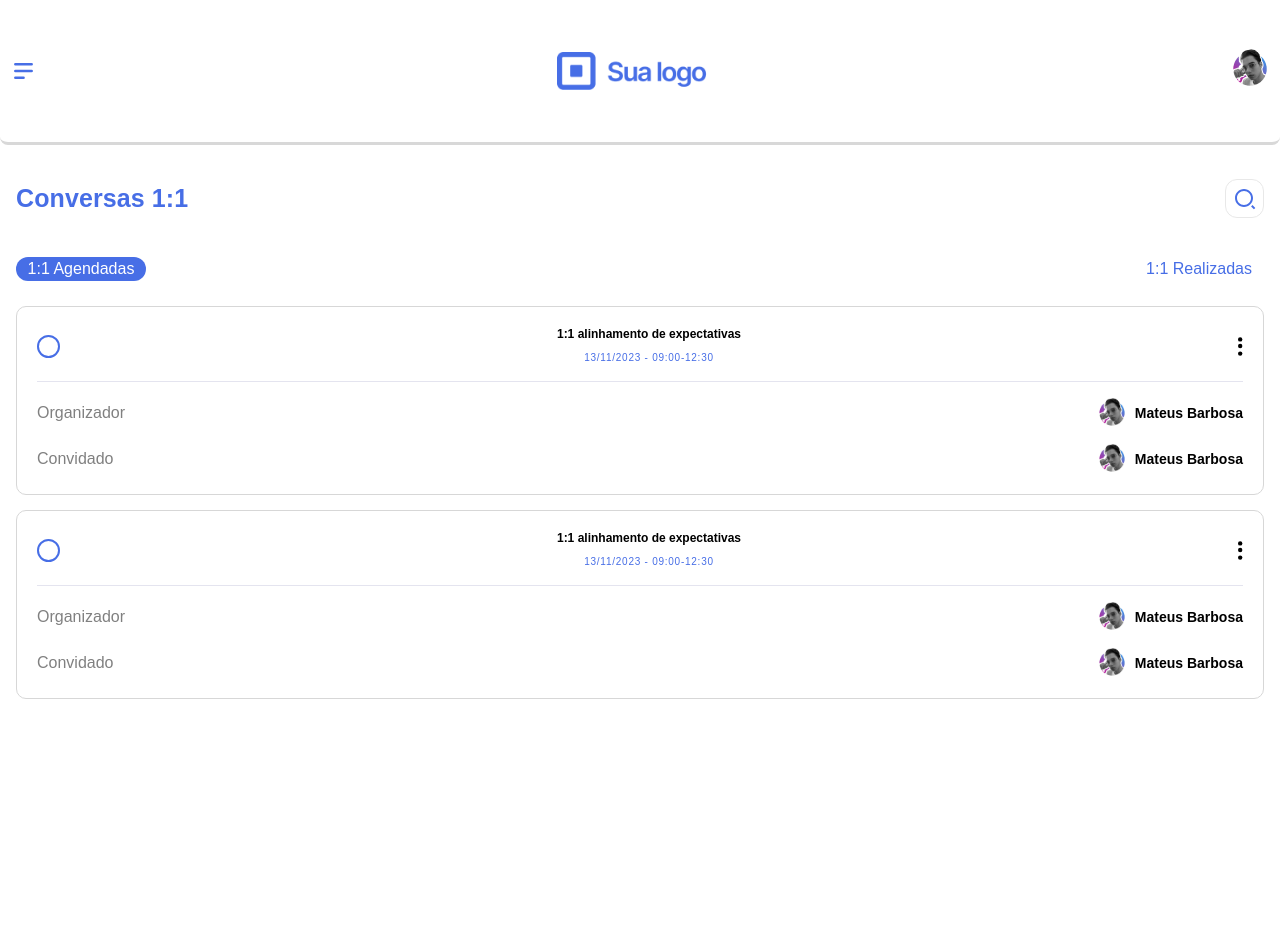
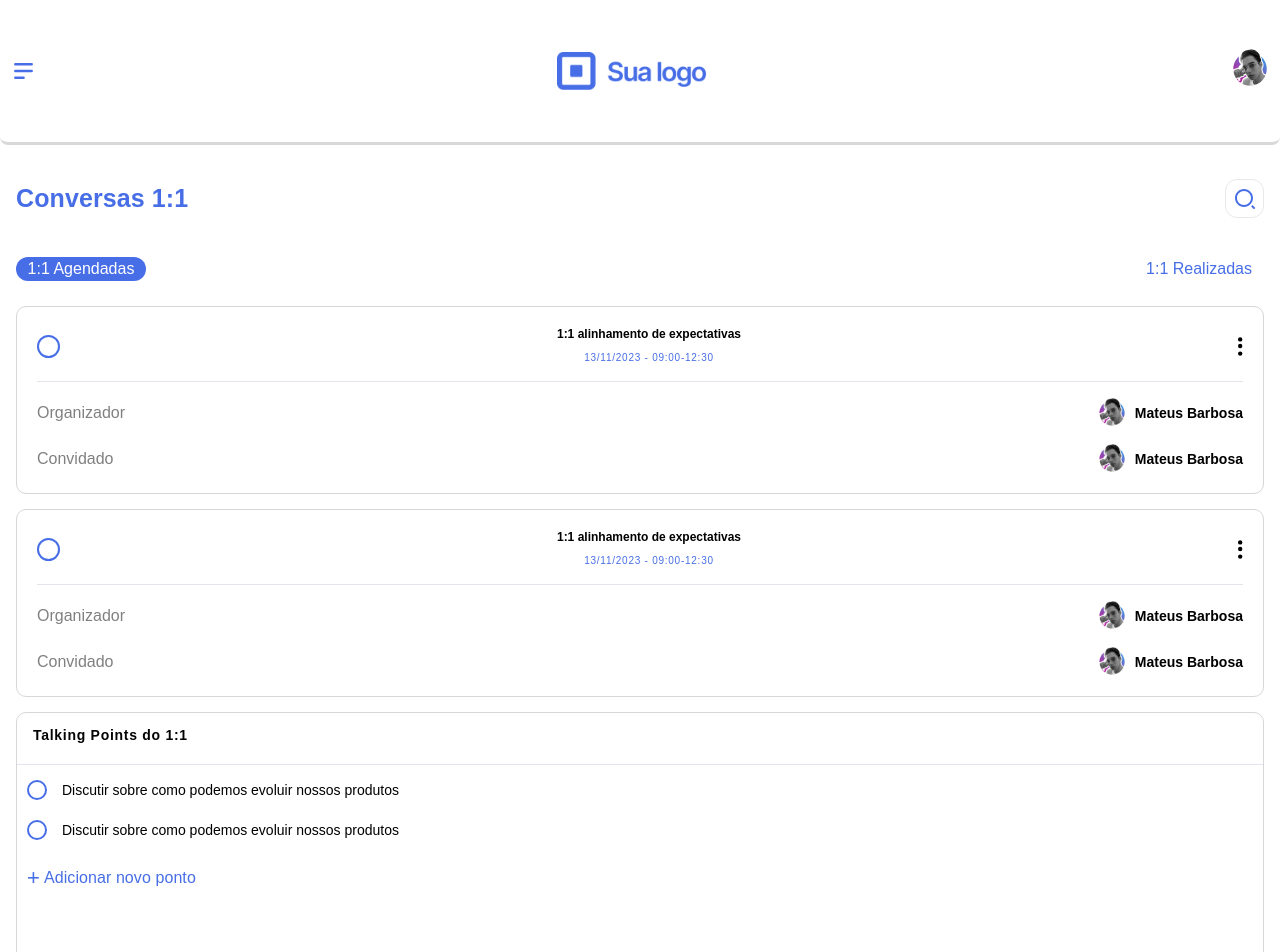
Before and after one commit to joaobuga35/web-fullstack, a React (Vite) app: page /dashboard in a window 1280 px wide. Shown: the top 952 px of the page. Before the commit the page ends 800 px from the top, so only its background shows below. Built offline with nearby package versions, Linux system fonts and the light colour scheme.

Commit message:
feat: add card talking points

```diff
--- a/src/components/Cards/CardTalk/index.jsx
+++ b/src/components/Cards/CardTalk/index.jsx
@@ -0,0 +1,49 @@
+import { RadioButton, RadioInput } from "../../../styles/InputRadio/styles";
+import {
+  ButtonAddPoint,
+  DivCardTalk,
+  LiCardTalk,
+  ListCardTalk,
+} from "./styles";
+
+const CardTalk = () => {
+  return (
+    <DivCardTalk>
+      <h2>Talking Points do 1:1</h2>
+
+      <ListCardTalk>
+        <LiCardTalk>
+          <RadioButton sizeInput={"talk"}>
+            <RadioInput
+              sizeInput={"talk"}
+              type="checkbox"
+              name="check"
+              id="check"
+              defaultChecked={false}
+            />
+          </RadioButton>
+          <p>Discutir sobre como podemos evoluir nossos produtos</p>
+        </LiCardTalk>
+
+        <LiCardTalk>
+          <RadioButton sizeInput={"talk"}>
+            <RadioInput
+              sizeInput={"talk"}
+              type="checkbox"
+              name="check"
+              id="check"
+              defaultChecked={false}
+            />
+          </RadioButton>
+          <p>Discutir sobre como podemos evoluir nossos produtos</p>
+        </LiCardTalk>
+
+        <ButtonAddPoint>
+          <span>+</span>Adicionar novo ponto
+        </ButtonAddPoint>
+      </ListCardTalk>
+    </DivCardTalk>
+  );
+};
+
+export default CardTalk;
--- a/src/components/Cards/CardTalk/styles.js
+++ b/src/components/Cards/CardTalk/styles.js
@@ -0,0 +1,68 @@
+import { styled } from "styled-components";
+
+const DivCardTalk = styled.div`
+  border-radius: 10px;
+  border: 1px solid var(--color-border);
+  background: #fff;
+  margin-bottom: 15px;
+  height: 360px;
+
+  h2 {
+    height: 52px;
+    color: var(--color-black);
+    font-size: 14px;
+    font-weight: 600;
+    line-height: normal;
+    padding: 14px 16px;
+    border-bottom: 1px solid var(--color-border-2);
+  }
+`;
+
+const ListCardTalk = styled.ul`
+  padding-top: 15px;
+  padding-left: 10px;
+  padding-right: 12px;
+`;
+
+const LiCardTalk = styled.li`
+  display: flex;
+  align-items: center;
+  gap: 15px;
+  margin-bottom: 20px;
+
+  p {
+    font-size: 14px;
+    font-style: normal;
+    font-weight: 400;
+    line-height: normal;
+  }
+`;
+
+const ButtonAddPoint = styled.button`
+  display: flex;
+  justify-content: center;
+  align-items: center;
+  gap: 4px;
+  color: var(--color-primary);
+  border: none;
+  background-color: var(--color-white);
+  font-size: 16px;
+  font-style: normal;
+  font-weight: 500;
+  line-height: 165%;
+  letter-spacing: 0.08px;
+
+  span {
+    font-size: 22px;
+    font-style: normal;
+    font-weight: 500;
+    line-height: 165%; /* 26.4px */
+    letter-spacing: 0.08px;
+  }
+
+  &:hover {
+    filter: none;
+  }
+`;
+
+export { DivCardTalk, ListCardTalk, LiCardTalk, ButtonAddPoint };
--- a/src/components/Cards/index.jsx
+++ b/src/components/Cards/index.jsx
@@ -1,35 +1,19 @@
-import {
-  Card,
-  DivText,
-  DivTitleCard,
-  ListPersons,
-  ProfilesLi,
-  RadioButton,
-  RadioInput,
-} from "./styles";
+import { Card, DivText, DivTitleCard, ListPersons, ProfilesLi } from "./styles";
 import points from "../../images/svg/points.svg";
 import profile from "../../images/png/profile.png";
-import { useState } from "react";
+
+import { RadioButton, RadioInput } from "../../styles/InputRadio/styles";
 
 const CardOneToOne = () => {
-  const [selectedOption, setSelectedOption] = useState(false);
-
-  const handleOptionChange = (event) => {
-    const { value } = event.target;
-    setSelectedOption((prevOption) => (prevOption === value ? false : value));
-  };
-
   return (
     <Card>
       <DivTitleCard>
         <RadioButton>
           <RadioInput
-            type="radio"
+            type="checkbox"
             name="check"
             id="check"
-            value={"check"}
-            checked={selectedOption}
-            onChange={handleOptionChange}
+            defaultChecked={false}
           />
         </RadioButton>
 
--- a/src/components/Cards/styles.js
+++ b/src/components/Cards/styles.js
@@ -3,6 +3,7 @@ import { styled } from "styled-components";
 const Card = styled.section`
   padding: 20px;
   border-radius: 10px;
+  height: 188px;
   border: 1px solid var(--color-border);
   background: #fff;
   margin-bottom: 15px;
@@ -14,35 +15,6 @@ const DivTitleCard = styled.div`
   align-items: center;
   padding-bottom: 16px;
   border-bottom: 1px solid var(--color-border-2);
-`;
-
-const RadioInput = styled.input`
-  appearance: none;
-  background-color: #fff;
-  margin: 0;
-  font: inherit;
-  color: currentColor;
-  width: 15px;
-  height: 15px;
-  border-radius: 50%;
-  cursor: pointer;
-
-  &:checked {
-    background-color: #476ee6;
-  }
-`;
-
-const RadioButton = styled.label`
-  width: 23px;
-  height: 23px;
-  border: 2px solid #476ee6;
-  border-radius: 50%;
-  display: flex;
-  justify-content: center;
-  align-items: center;
-  cursor: pointer;
-
-  vertical-align: middle;
 `;
 
 const DivText = styled.div`
@@ -97,12 +69,4 @@ const ProfilesLi = styled.li`
   }
 `;
 
-export {
-  Card,
-  DivTitleCard,
-  RadioInput,
-  RadioButton,
-  DivText,
-  ListPersons,
-  ProfilesLi,
-};
+export { Card, DivTitleCard, DivText, ListPersons, ProfilesLi };
--- a/src/fonts/Poppins/font.js
+++ b/src/fonts/Poppins/font.js
@@ -1,5 +1,5 @@
 const Poppins = `
-    @import url('https://fonts.googleapis.com/css2?family=Poppins:ital,wght@0,100;0,200;0,300;0,400;0,500;0,600;0,700;1,100;1,200;1,300;1,400;1,500;1,600;1,700&display=swap');
+@import url('https://fonts.googleapis.com/css2?family=Poppins:ital,wght@0,100;0,200;0,300;0,400;0,500;0,600;0,700;0,800;0,900;1,100;1,200;1,300;1,400;1,500;1,600;1,700;1,800;1,900&display=swap');
 `;
 
 export default Poppins;
--- a/src/pages/Dashboard/index.jsx
+++ b/src/pages/Dashboard/index.jsx
@@ -1,4 +1,5 @@
 import CardOneToOne from "../../components/Cards";
+import CardTalk from "../../components/Cards/CardTalk";
 import Header from "../../components/Header";
 import search from "../../images/svg/search.svg";
 import { ButtonBlue, ButtonDefault } from "../../styles/Buttons/styles";
@@ -25,6 +26,7 @@ const Dashboard = () => {
       <MainContentDash>
         <CardOneToOne />
         <CardOneToOne />
+        <CardTalk />
       </MainContentDash>
     </>
   );
--- /dev/null
+++ b/src/styles/InputRadio/styles.js
@@ -0,0 +1,52 @@
+import styled, { css } from "styled-components";
+
+const RadioInput = styled.input`
+  appearance: none;
+  background-color: #fff;
+  margin: 0;
+  font: inherit;
+  color: currentColor;
+  width: 15px;
+  height: 15px;
+  border-radius: 50%;
+  cursor: pointer;
+
+  &:checked {
+    background-color: #476ee6;
+  }
+
+  ${({ sizeInput }) => {
+    switch (sizeInput) {
+      case "talk":
+        return css`
+          width: 12px;
+          height: 12px;
+        `;
+    }
+  }}
+`;
+
+const RadioButton = styled.label`
+  width: 23px;
+  height: 23px;
+  border: 2px solid #476ee6;
+  border-radius: 50%;
+  display: flex;
+  justify-content: center;
+  align-items: center;
+  cursor: pointer;
+
+  vertical-align: middle;
+
+  ${({ sizeInput }) => {
+    switch (sizeInput) {
+      case "talk":
+        return css`
+          width: 20px;
+          height: 20px;
+        `;
+    }
+  }}
+`;
+
+export { RadioButton, RadioInput };
```
Also changed, not shown: src/components/Cards/CardNotion/index.jsx (added), src/components/Cards/CardNotion/styles.js (added).
